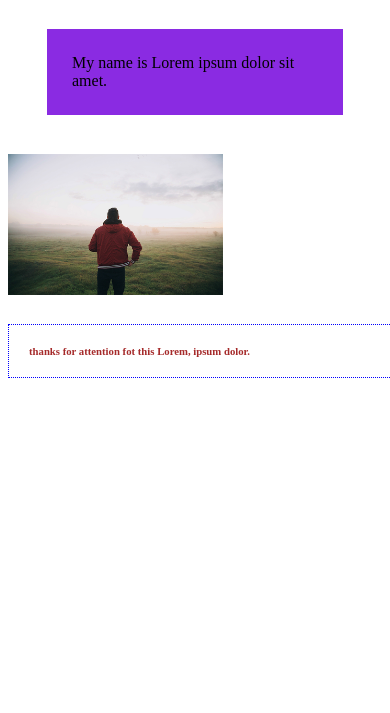
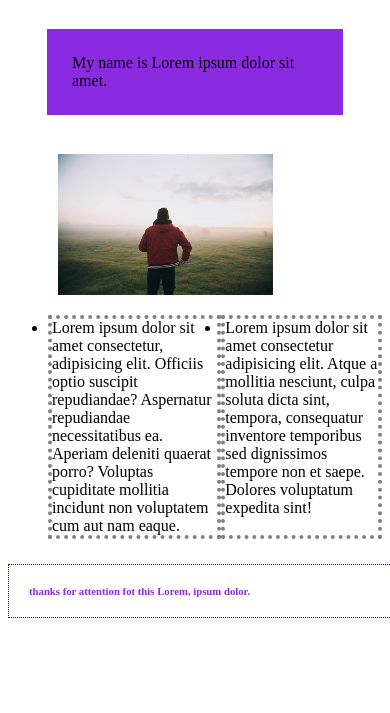
Before and after one commit to akseee/trying-netlify, a website: page src/index.html in a window 390 px wide. Shown: the part 131-844 px from the top of the page. Drawn offline with Linux system fonts and the light colour scheme; files that its build step writes are made by us from their sources.

Commit message:
подготовили к публикации

```diff
--- a/src/blocks/footer/footer.css
+++ b/src/blocks/footer/footer.css
@@ -4,3 +4,10 @@ h6 {
   width: 100%;
   border: 1px dotted blue;
 }
+
+@media (max-width: 600px) {
+
+  h6 {
+    color: blueviolet;
+  }
+}
--- a/src/blocks/header/header.css
+++ b/src/blocks/header/header.css
@@ -3,3 +3,10 @@ h1 {
   color: yellow;
   text-align: center;
 }
+
+@media (max-width: 600px) {
+
+  h1 {
+    color: blueviolet;
+  }
+}
--- a/src/blocks/main/main.css
+++ b/src/blocks/main/main.css
@@ -8,3 +8,19 @@
 img {
   width: 55vw;
 }
+
+ul {
+  display: flex;
+  flex-direction: row-reverse;
+}
+
+li {
+  border: 4px dotted grey;
+}
+
+@media (max-width: 600px) {
+
+  img {
+    padding: 0 50px;
+  }
+}
--- a/src/index.html
+++ b/src/index.html
@@ -13,6 +13,20 @@
     <main>
       <p class="p">My name is Lorem ipsum dolor sit amet.</p>
       <img src="images/light_man_copy_26.png" alt="" />
+      <ul>
+        <li>
+          Lorem ipsum dolor sit amet consectetur adipisicing elit. Atque a
+          mollitia nesciunt, culpa soluta dicta sint, tempora, consequatur
+          inventore temporibus sed dignissimos tempore non et saepe. Dolores
+          voluptatum expedita sint!
+        </li>
+        <li>
+          Lorem ipsum dolor sit amet consectetur, adipisicing elit. Officiis
+          optio suscipit repudiandae? Aspernatur repudiandae necessitatibus ea.
+          Aperiam deleniti quaerat porro? Voluptas cupiditate mollitia incidunt
+          non voluptatem cum aut nam eaque.
+        </li>
+      </ul>
     </main>
     <footer>
       <h6>thanks for attention fot this Lorem, ipsum dolor.</h6>
```
Also changed, not shown: gulpfile.js (+32 -5 lines), package.json (+10 -1 lines), 1 other file.
